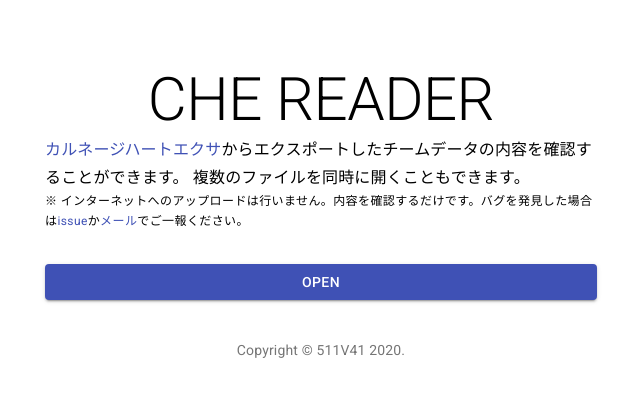
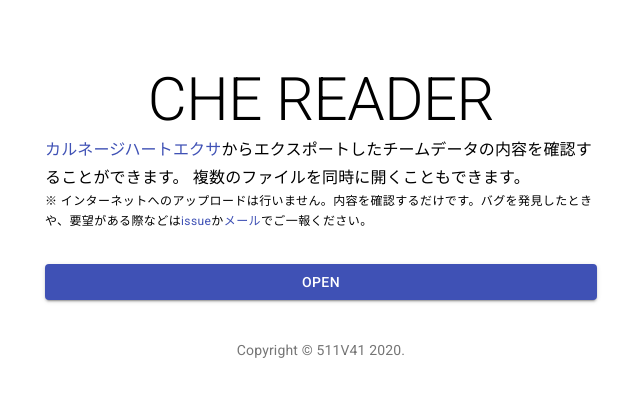
Before and after one commit to 511V41/che-reader, a React (Vite) app: page / in a window 1280 px wide. Shown: the top 396 px of the page, without its empty margins (319-959 px from the left). Built offline with nearby package versions, Linux system fonts and the light colour scheme.

Commit message:
説明を丁寧にした

```diff
--- a/src/components/header.tsx
+++ b/src/components/header.tsx
@@ -28,7 +28,7 @@ const Header: React.FC = () => {
       </Typography>
       <Typography component="p" variant="caption">
         ※
-        インターネットへのアップロードは行いません。内容を確認するだけです。バグを発見した場合は
+        インターネットへのアップロードは行いません。内容を確認するだけです。バグを発見したときや、要望がある際などは
         <Link href="https://github.com/511V41/che-reader/issues">issue</Link>か
         <Link href="mailto:yukkuri.sinai@gmail.com">メール</Link>
         でご一報ください。
```
